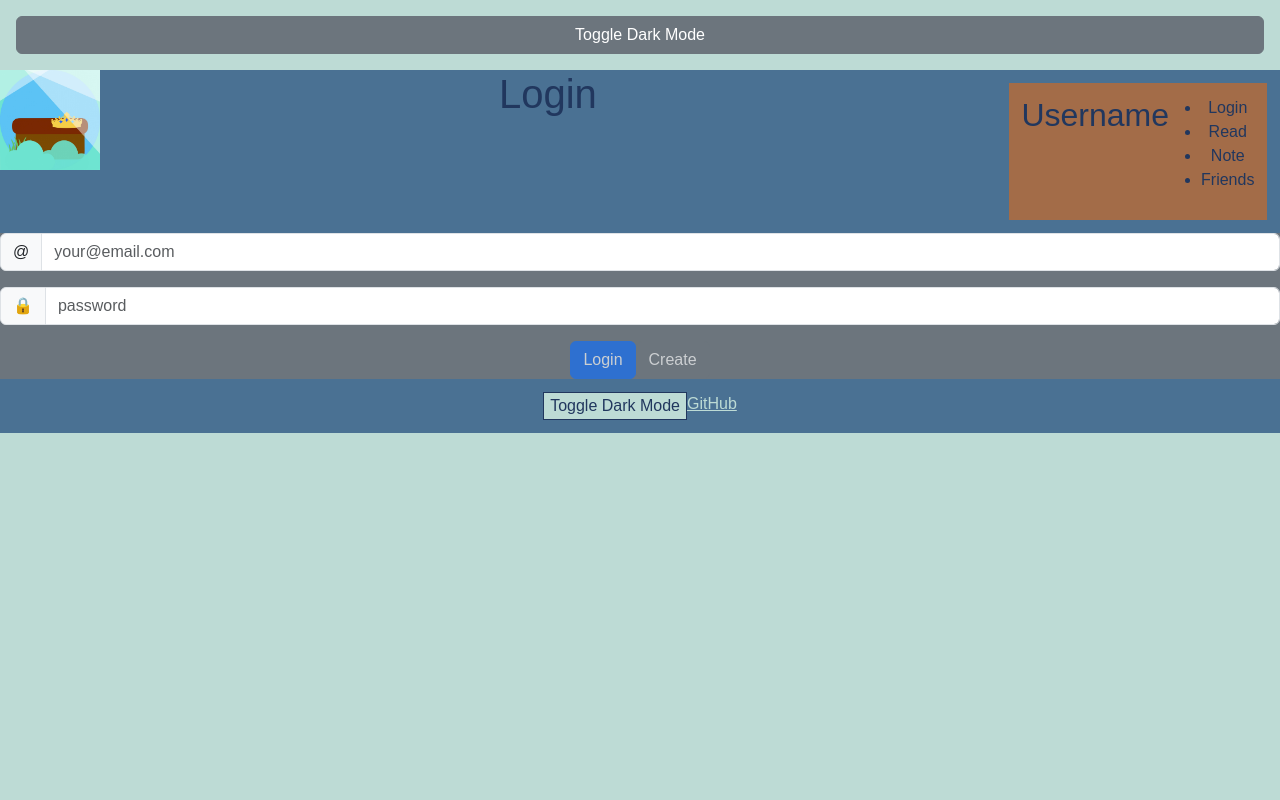
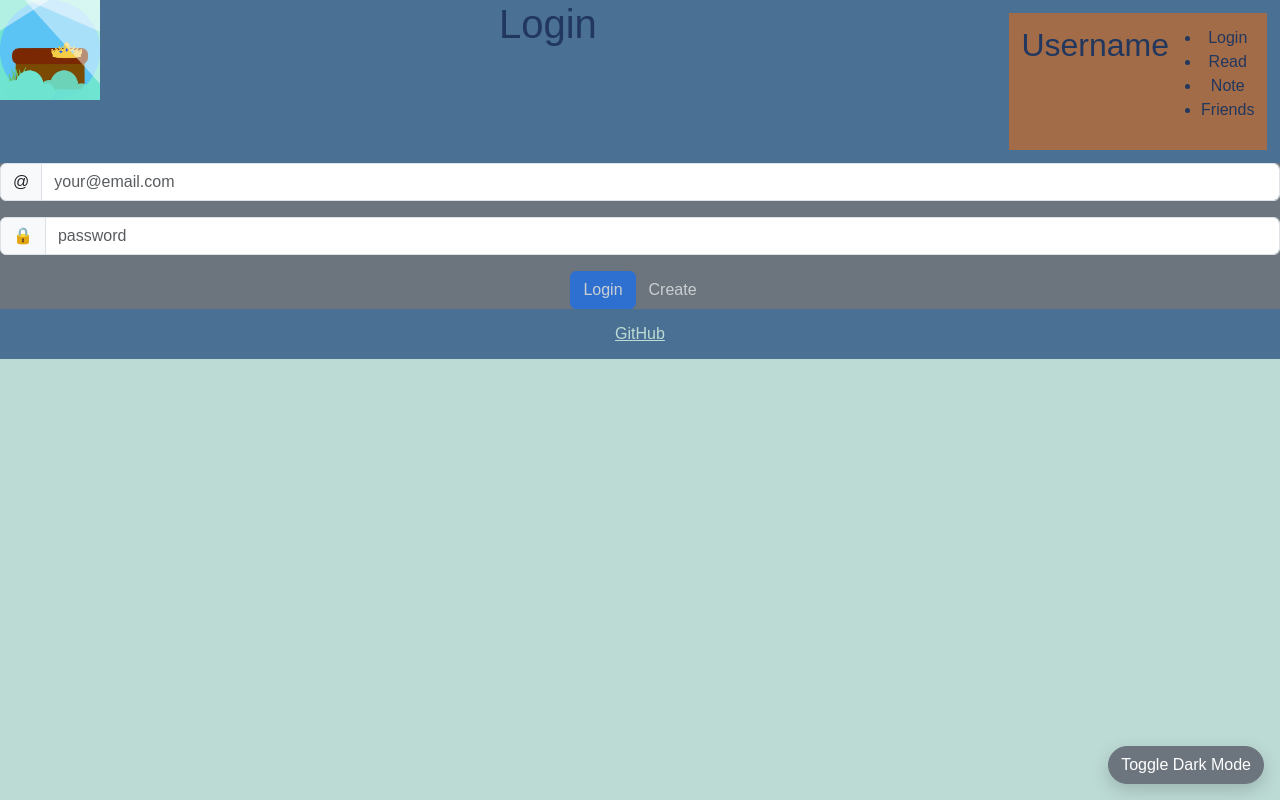
Before and after one commit to JohnMurdo/startup-template, a React (Vite) app: page / in a window 1280 px wide. Built offline with nearby package versions, Linux system fonts and the light colour scheme.

Commit message:
put toggle button on bottom right

```diff
--- a/src/app.css
+++ b/src/app.css
@@ -120,6 +120,26 @@ button {
   color: var(--button-text);
 }
 
+.theme-toggle {
+  position: fixed;
+  right: 1rem;
+  bottom: 1rem;
+  z-index: 1000;
+  border-radius: 999px;
+  box-shadow: 0 6px 18px rgba(0, 0, 0, 0.18);
+}
+
+.theme-toggle-wrapper {
+  position: fixed;
+  right: 0;
+  bottom: 0;
+  pointer-events: none;
+}
+
+.theme-toggle-wrapper .theme-toggle {
+  pointer-events: auto;
+}
+
 form,
 /* input, */
 button,
--- a/src/app.jsx
+++ b/src/app.jsx
@@ -26,8 +26,8 @@ export default function App() {
 
   return (
   <BrowserRouter>
-    <div className="app d-flex justify-content-end p-3">
-      <button type="button" className="btn btn-secondary" onClick={toggleTheme}>
+    <div className="theme-toggle-wrapper">
+      <button type="button" className="theme-toggle btn btn-secondary" onClick={toggleTheme}>
         Toggle Dark Mode
       </button>
     </div>
@@ -46,7 +46,7 @@ export default function App() {
             }
             exact
           />
-      <Route path='/read' element={<Read onToggleTheme={toggleTheme} />} />
+      <Route path='/read' element={<Read />} />
       <Route path='/note' element={<Note />} />
       <Route path='/friends' element={<Friends />} />
       <Route path='*' element={<NotFound />} />
--- a/src/friends/friends.jsx
+++ b/src/friends/friends.jsx
@@ -55,13 +55,6 @@ export function Friends() {
             </div>
         </main>
         <footer>
-            <button id="toggle">Toggle Dark Mode</button>
-            {/* <script>
-                const html = document.documentElement;
-                document.getElementById("toggle").onclick = () => {
-                    html.dataset.theme = html.dataset.theme === "dark" ? "light" : "dark";
-                };
-            </script> */}
             <nav>
                 <NavLink to="../read">
                     <button>Search</button>
--- a/src/login/login.jsx
+++ b/src/login/login.jsx
@@ -57,7 +57,6 @@ export function Login(props) {
         )}
       </div>
         <footer>
-            <button id="toggle">Toggle Dark Mode</button>
             <a href="https://github.com/JohnMurdo/startup-template.git" target="_blank">GitHub</a>
         </footer>
       </div>
--- a/src/note/note.jsx
+++ b/src/note/note.jsx
@@ -37,8 +37,6 @@ export function Note() {
             <button>Save Note</button>
         </main>
         <footer>
-            {/* <!-- Button by Copilot --> */}
-            <button id="toggle">Toggle Dark Mode</button>
             <nav>
                 <NavLink to="../friends"   >
                     <button>Share</button>
--- a/src/read/read.jsx
+++ b/src/read/read.jsx
@@ -19,7 +19,7 @@ function parseChapterId(chapterId) {
   return { book: match[1], chapter: parseInt(match[2], 10) };
 }
 
-export function Read(props) {
+export function Read() {
   const [book, setBook] = React.useState('Genesis');
   const [chapter, setChapter] = React.useState(1);
   const [searchValue, setSearchValue] = React.useState('Genesis 1');
@@ -166,7 +166,6 @@ export function Read(props) {
         )}
 
         <footer className="mt-4 text-center">
-          <button onClick={props.onToggleTheme} className="btn btn-secondary me-2">Toggle Dark Mode</button>
           <a href="https://github.com/JohnMurdo/startup-template.git" target="_blank" rel="noreferrer" className="btn btn-link text-light">GitHub</a>
         </footer>
       </div>
```
